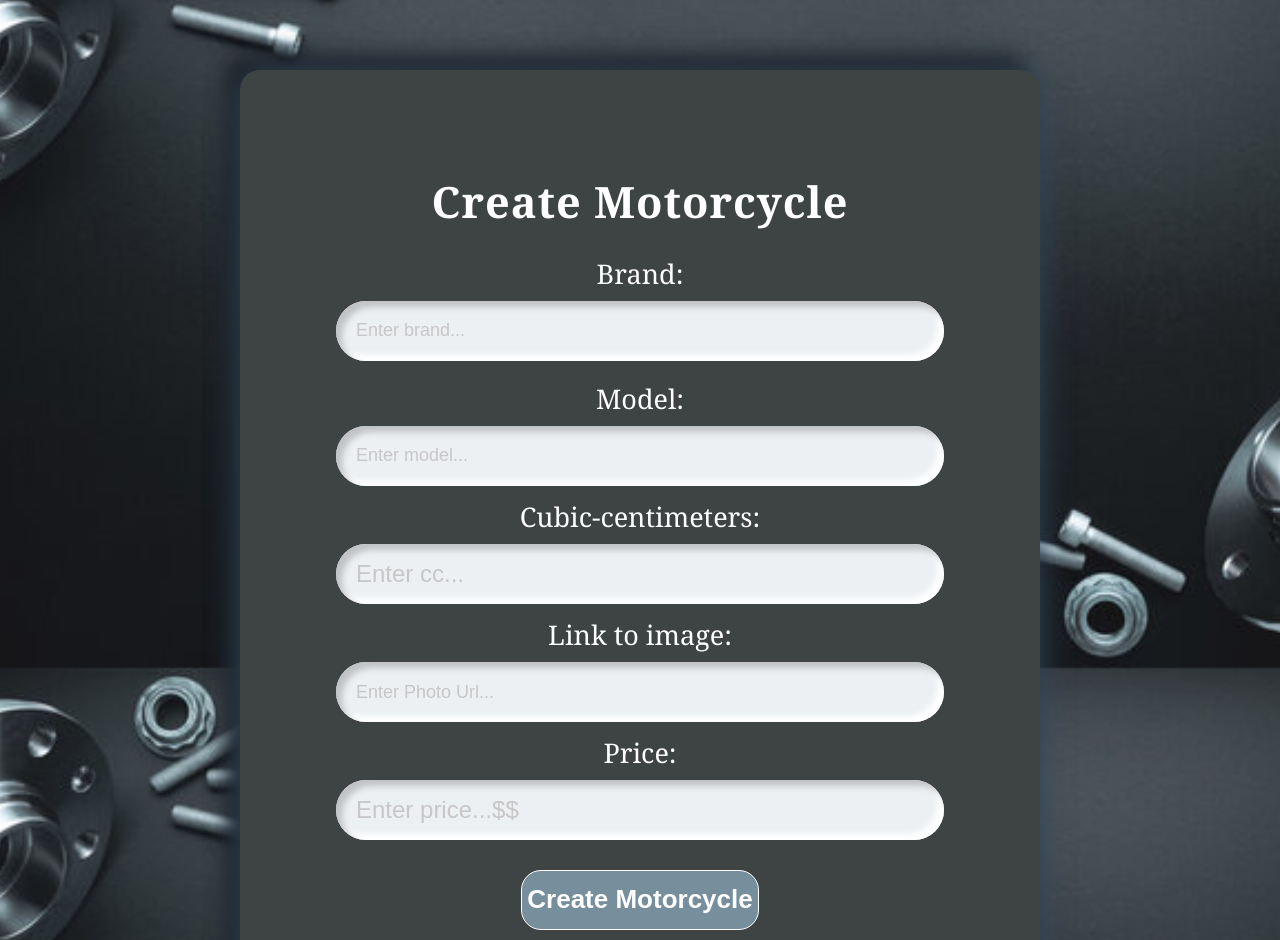
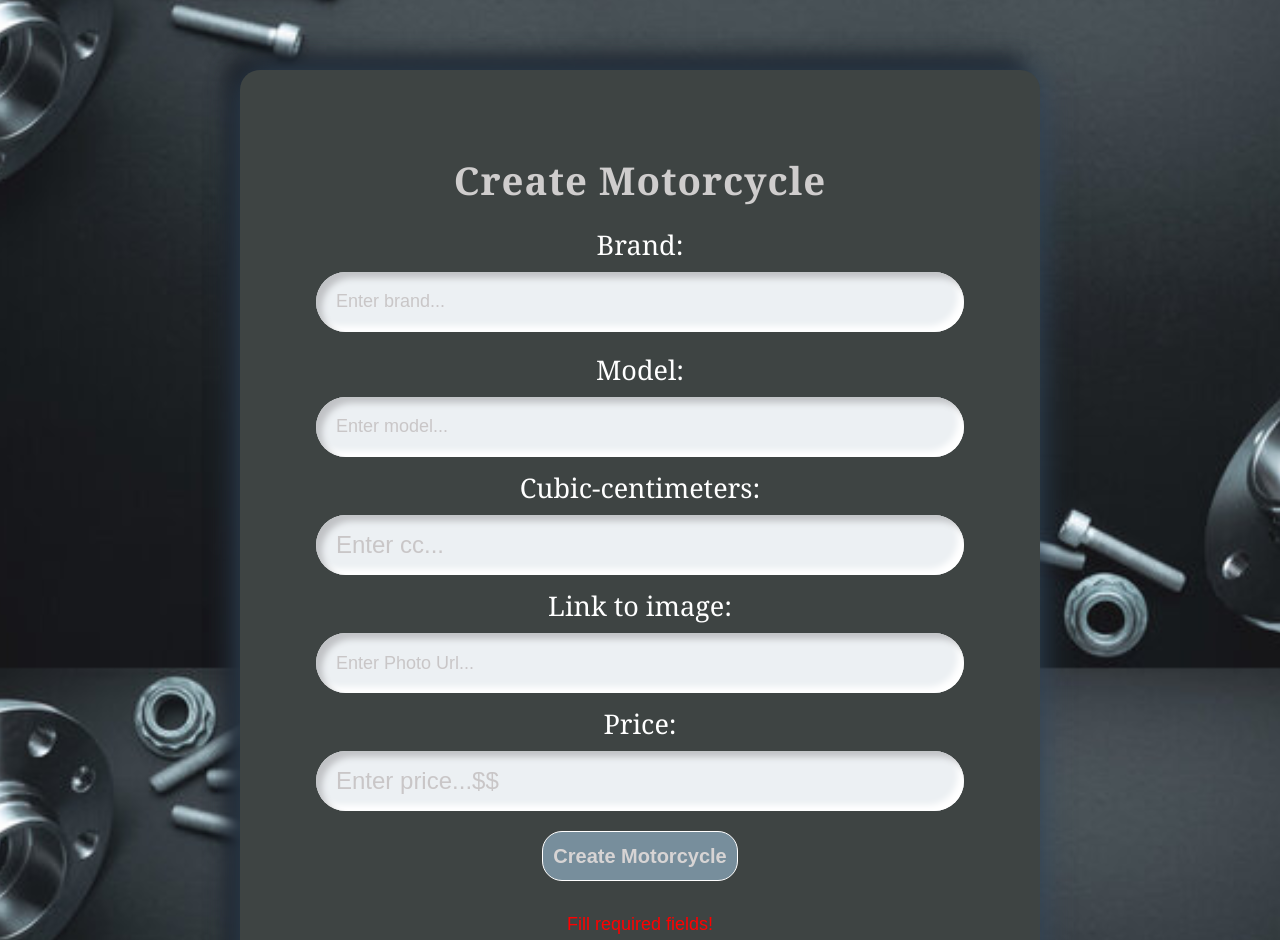
Before and after one commit to GeorgiLukanov87/MotoMania-React, a React (Vite) app in the folder client/: page /create in a window 1280 px wide. Shown: the part 132-1072 px from the top of the page. Built offline with nearby package versions, Linux system fonts and the light colour scheme.

Commit message:
delete item

```diff
--- a/client/public/styles/login-register.css
+++ b/client/public/styles/login-register.css
@@ -21,7 +21,7 @@
 }
 
 .container {
-    padding: 40px;
+    padding: 20px;
 }
 
 .brand-logo {
@@ -36,14 +36,14 @@
 }
 
 .container>h1 {
-    margin-top: 15px;
-    font-weight: 900;
-    font-size: 2.7rem;
+    margin-top: 12px;
+    font-weight: 700;
+    font-size: 2.4rem;
     text-align: center;
-    color: white;
+    color: rgb(207, 205, 205);
     letter-spacing: 1px;
     font-family: Georgia, 'Times New Roman', Times, serif;
-    margin-bottom: 17px;
+    margin-bottom: 12px;
 }
 
 label,
@@ -102,24 +102,25 @@ label[for="terms"]>input {
 }
 
 .btn.submit {
-    margin-top: 30px;
+    margin-top: 20px;
     background: #778e9c;
-    height: 60px;
+    height: 50px;
     border-radius: 20px;
-    color: white;
-    font-size: 26px;
+    color: rgb(215, 212, 212);
+    font-size: 20px;
     cursor: pointer;
     font-weight: 900;
     transition: 0.5s;
+    padding: 10px;
 }
 
 .btn.submit:hover {
-    color: white;
-    background-color: #8fa9b9;
+    color: rgb(111, 108, 108);
+    background-color: #d7e3eb;
 }
 
 .container {
-    margin-top: 0px;
+    margin-top: 6px;
 }
 
 .field>span {
--- a/client/src/App.jsx
+++ b/client/src/App.jsx
@@ -9,9 +9,9 @@ import { Logout } from './components/Logout';
 
 import Home from './components/Home';
 import Header from "./components/Header";
+import Register from './components/Register';
 import Login from './components/Login';
 import Catalog from './components/Catalog';
-import Register from './components/Register';
 import CreateMoto from './components/CreateMoto';
 import MotoDetails from './components/MotoDetails';
 import SomethingWrong from './components/SomethingWrong';
--- a/client/src/components/CreateMoto.jsx
+++ b/client/src/components/CreateMoto.jsx
@@ -66,6 +66,7 @@ export default function CreateMoto({
 
                     <button className="btn submit" type="submit" disabled={Object.values(formValues).some(x => !x)}>Create Motorcycle</button>
                 </div>
+                {Object.values(formValues).some(x => !x) && <div style={{color: "red",fontSize: "18px"}}>Fill required fields!</div>}
 
                 <button className="btn submit"><Link to={'/'}>Back</Link></button>
             </form>
--- a/client/src/components/Header.jsx
+++ b/client/src/components/Header.jsx
@@ -8,7 +8,7 @@ const Header = () => {
     return (
         <header>
             <h1>
-                <Link to={'/'} >Moto-Mania <i class="fa-solid fa-motorcycle fa-beat fa-sm"></i></Link>
+                <Link to={'/'} >Moto-Mania <i className="fa-solid fa-motorcycle fa-beat fa-sm"></i></Link>
             </h1>
 
             <nav>
--- a/client/src/components/MotoDetails.jsx
+++ b/client/src/components/MotoDetails.jsx
@@ -1,6 +1,6 @@
 import { useParams } from "react-router-dom";
-
 import { Link } from "react-router-dom";
+import { deleteMoto } from "../services/MotoService";
 
 const MotoDetails = ({
     motos,
@@ -8,7 +8,12 @@ const MotoDetails = ({
 }) => {
     const { motoId } = useParams();
 
-    const moto = motos.find(m => m._id === motoId)
+    const moto = motos.find(m => m._id === motoId);
+
+    function deleteHandler(){
+        deleteMoto(motoId)
+        .then(result=>console.log(result))
+    }
 
     return (
         <section id="game-details">
@@ -41,7 +46,7 @@ const MotoDetails = ({
                     <a className="button">
                         Edit
                     </a>
-                    <a className="button">
+                    <a className="button" onClick={deleteHandler}>
                         Delete
                     </a>
                 </div>
--- a/client/src/services/MotoService.jsx
+++ b/client/src/services/MotoService.jsx
@@ -5,3 +5,5 @@ const baseUrl = 'http://localhost:3030/jsonstore/motos';
 export const getAll = () => request.get(baseUrl);
 
 export const addMoto = (data) => request.post(baseUrl,data);
+
+export const deleteMoto = (motoId) => request.del(`${baseUrl}/${motoId}`);
```
Also changed, not shown: client/public/images/meter-speed-dial-odometer-speedometer-car.jpg (added).
